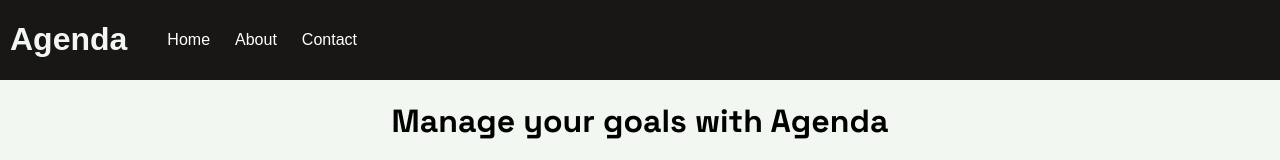
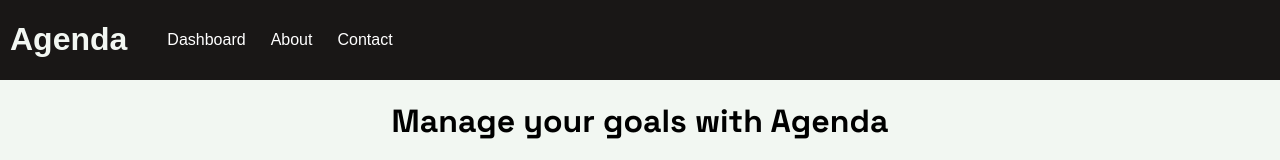
Before and after one commit to mateus-eduardo-dias/Agenda, a React (Vite) app in the folder frontend/: page / in a window 1280 px wide. Shown: the top 160 px of the page. Built offline with nearby package versions, Linux system fonts and the light colour scheme.

Commit message:
fix(homepage): nav links

```diff
--- a/frontend/src/Header.jsx
+++ b/frontend/src/Header.jsx
@@ -1,12 +1,22 @@
+import { NavLink } from "react-router-dom";
+
 export default function Header() {
     return(
     <header>
         <h1 className="header">Agenda</h1>
-        <ul>
-            <li>Home</li>
-            <li>About</li>
-            <li>Contact</li>
-        </ul>
+        <nav>
+            <ul>
+                <NavLink to="/dashboard">
+                <li>Dashboard</li>
+                </NavLink>
+                <NavLink to="/about">
+                <li>About</li>
+                </NavLink>
+                <NavLink to="/contact">
+                <li>Contact</li>
+                </NavLink>
+            </ul>
+        </nav>
     </header>
     );
 }
--- /dev/null
+++ b/frontend/src/RootLayout.jsx
@@ -0,0 +1,15 @@
+import { Outlet } from "react-router-dom";
+import Header from "./Header.jsx";
+import Footer from "./Footer.jsx";
+
+export default function RootLayout() {
+    return (
+        <>
+        <Header />
+        <main>
+            <Outlet />
+        </main>
+        <Footer />
+        </>
+    );
+}
--- a/frontend/src/index.css
+++ b/frontend/src/index.css
@@ -5,6 +5,10 @@
     --alternative-color: #00ffff;
     --alternative2-color: #00aaff;
     --alternative3-color: #919084;
+}
+
+a {
+    text-decoration: none;
 }
 
 header, body {
@@ -37,6 +41,11 @@ header h1 {
     color: var(--secondary-color);
     font-family: sans-serif, 'Arial';
     padding-left: 10px;
+}
+
+header nav {
+    display: flex;
+    align-items: center;
 }
 
 header ul {
@@ -72,7 +81,6 @@ footer p {
 
 footer a {
     color: #0000ff;
-    text-decoration: none;
 }
 footer a:visited {
     color: #0055bb;
--- a/frontend/src/main.jsx
+++ b/frontend/src/main.jsx
@@ -4,21 +4,19 @@ import {createBrowserRouter, RouterProvider} from 'react-router-dom'
 import './index.css'
 import ErrorElement from './errorElement.jsx'
 import Home from './Home/Home.jsx'
-import Header from './Header.jsx'
-import Footer from './Footer.jsx'
 import NotFoundPage from './NotFoundPage.jsx'
+import RootLayout from './RootLayout.jsx'
 
 const router = createBrowserRouter([
-  {path: '/', element:<Home />, errorElement: <ErrorElement />},
-  {path: '*', element:<NotFoundPage />, errorElement: <ErrorElement />}
+  {path: '/', element:<RootLayout />, errorElement: <ErrorElement />, children: [
+    {path: '/', element:<Home />},
+    {path: '/dashboard', element:<NotFoundPage />},
+    {path: '*', element:<NotFoundPage />}
+  ]},
 ])
 
 createRoot(document.getElementById('root')).render(
   <StrictMode>
-    <Header />
-    <main>
-      <RouterProvider router={router} />
-    </main>
-    <Footer />
+    <RouterProvider router={router} />
   </StrictMode>,
 )
```
